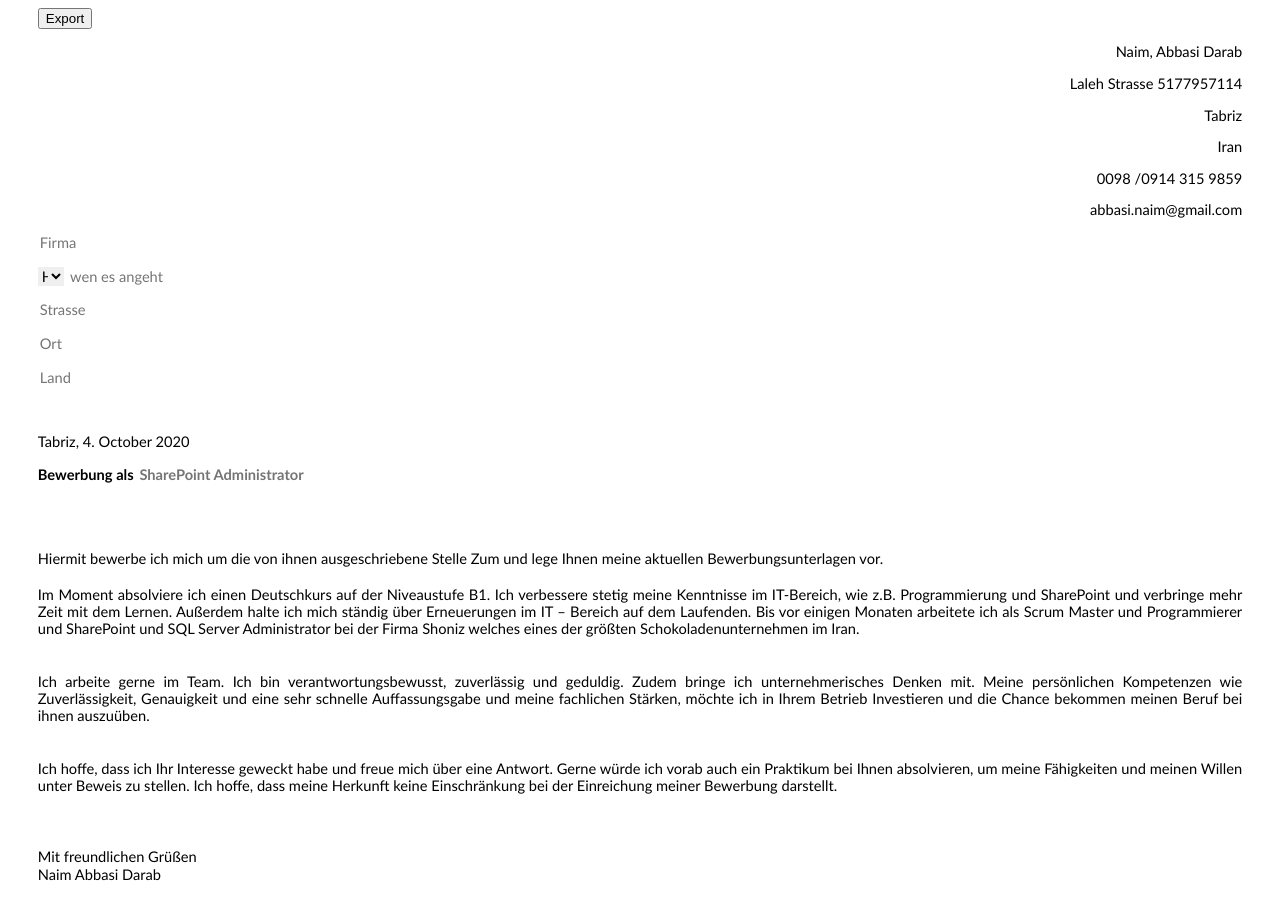
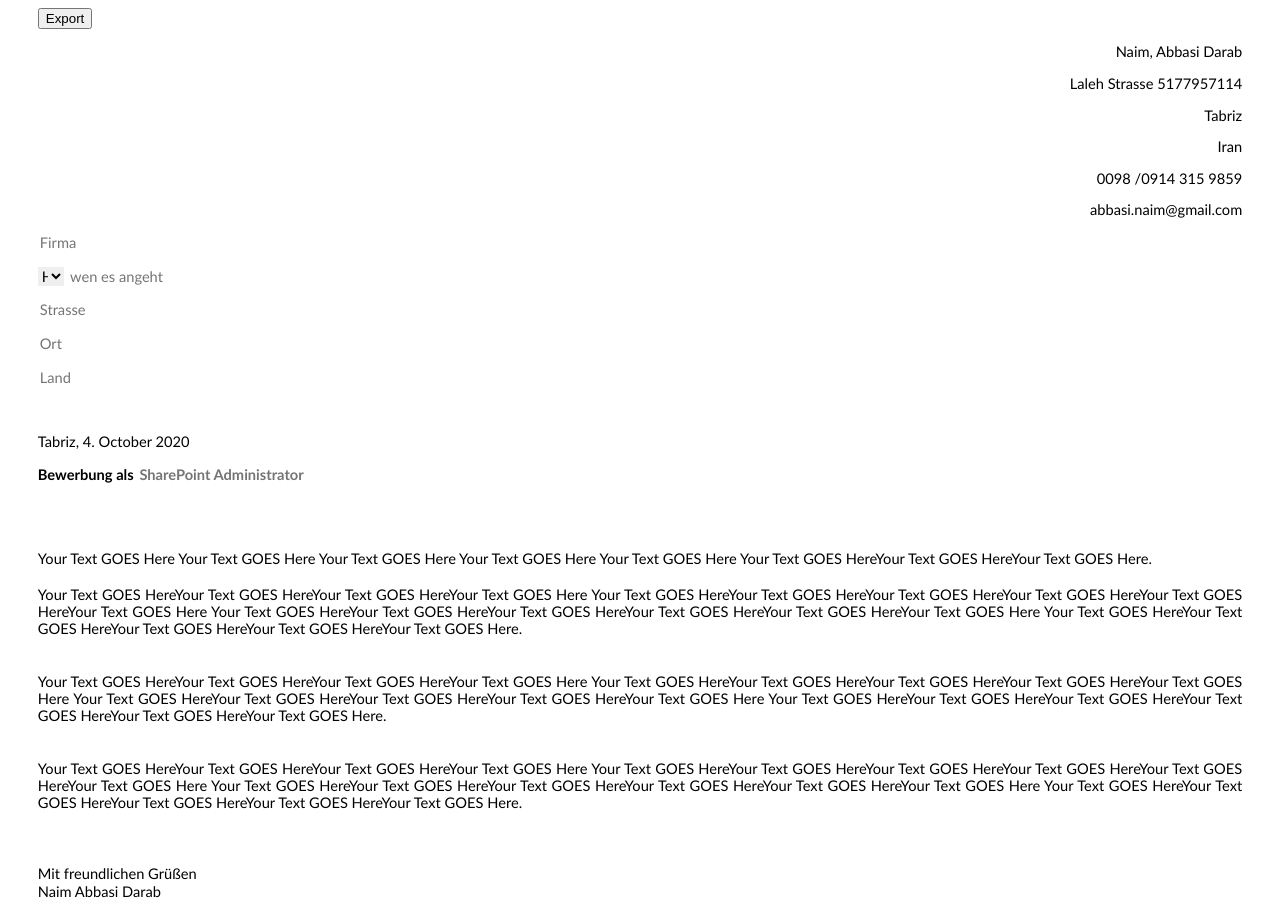
Before and after one commit to abbasi-naim/Autofill-Anschreiben-to-pdf-js, a plain HTML site: page index.html in a window 1280 px wide. Drawn offline with Linux system fonts and the light colour scheme; files that its build step writes are made by us from their sources; files whose address does not match are found by name.

Commit message:
Add files via upload

```diff
--- a/index.html
+++ b/index.html
@@ -54,22 +54,21 @@ var date = dt.getDate();
   <div id="gender" class="titleStyle"></div>
   <div class="titleStyle" id="inputValue"></div>
 </div><br/>
-<span >Hiermit bewerbe ich mich um die von ihnen ausgeschriebene Stelle Zum </span>
+<span >Your Text GOES Here Your Text GOES Here Your Text GOES Here Your Text GOES Here Your Text GOES Here </span>
 <span id="showArbeitNameInSentence" ></span>
-<span class="ContentStyle"> und lege Ihnen meine aktuellen Bewerbungsunterlagen vor.</span><br/><br/>
-<div class="ContentStyle" >Im Moment absolviere ich einen Deutschkurs auf der Niveaustufe B1. Ich verbessere
-   stetig meine Kenntnisse im IT-Bereich, wie z.B. Programmierung und SharePoint und verbringe mehr Zeit mit
-    dem Lernen. Außerdem halte ich mich ständig über Erneuerungen im IT – Bereich auf dem Laufenden. Bis vor
-     einigen Monaten arbeitete ich als Scrum Master und Programmierer und SharePoint und SQL Server
-     Administrator bei der Firma Shoniz welches eines der größten Schokoladenunternehmen im Iran.</div><br/><br/>
-    <div class="ContentStyle">Ich arbeite gerne im Team. Ich bin verantwortungsbewusst, zuverlässig und geduldig. Zudem
-      bringe ich unternehmerisches Denken mit. Meine persönlichen Kompetenzen wie Zuverlässigkeit, Genauigkeit
-       und eine sehr schnelle Auffassungsgabe und meine fachlichen Stärken, möchte ich in Ihrem Betrieb
-        Investieren und die Chance bekommen meinen Beruf bei ihnen auszuüben.</div><br/><br/>
-        <div class="ContentStyle">Ich hoffe, dass ich Ihr Interesse geweckt habe und freue mich über eine Antwort. Gerne
-           würde ich vorab auch ein Praktikum bei Ihnen absolvieren, um meine Fähigkeiten und meinen
-           Willen unter Beweis zu stellen. Ich hoffe, dass meine Herkunft keine Einschränkung bei der
-            Einreichung meiner Bewerbung darstellt.</div><br/><br/><br/>
+<span class="ContentStyle"> Your Text GOES HereYour Text GOES HereYour Text GOES Here.</span><br/><br/>
+<div class="ContentStyle" >Your Text GOES HereYour Text GOES HereYour Text GOES HereYour Text GOES Here
+  Your Text GOES HereYour Text GOES HereYour Text GOES HereYour Text GOES HereYour Text GOES HereYour Text GOES Here
+  Your Text GOES HereYour Text GOES HereYour Text GOES HereYour Text GOES HereYour Text GOES HereYour Text GOES Here
+  Your Text GOES HereYour Text GOES HereYour Text GOES HereYour Text GOES HereYour Text GOES Here.</div><br/><br/>
+    <div class="ContentStyle">Your Text GOES HereYour Text GOES HereYour Text GOES HereYour Text GOES Here
+      Your Text GOES HereYour Text GOES HereYour Text GOES HereYour Text GOES HereYour Text GOES Here
+      Your Text GOES HereYour Text GOES HereYour Text GOES HereYour Text GOES HereYour Text GOES Here
+      Your Text GOES HereYour Text GOES HereYour Text GOES HereYour Text GOES HereYour Text GOES HereYour Text GOES Here.</div><br/><br/>
+        <div class="ContentStyle">Your Text GOES HereYour Text GOES HereYour Text GOES HereYour Text GOES Here
+          Your Text GOES HereYour Text GOES HereYour Text GOES HereYour Text GOES HereYour Text GOES HereYour Text GOES Here
+          Your Text GOES HereYour Text GOES HereYour Text GOES HereYour Text GOES HereYour Text GOES HereYour Text GOES Here
+          Your Text GOES HereYour Text GOES HereYour Text GOES HereYour Text GOES HereYour Text GOES Here.</div><br/><br/><br/>
             <div class="divEndStyle">Mit freundlichen Grüßen</div><br/>
             <div class="divEndStyle">Naim Abbasi Darab</div>
 
```
